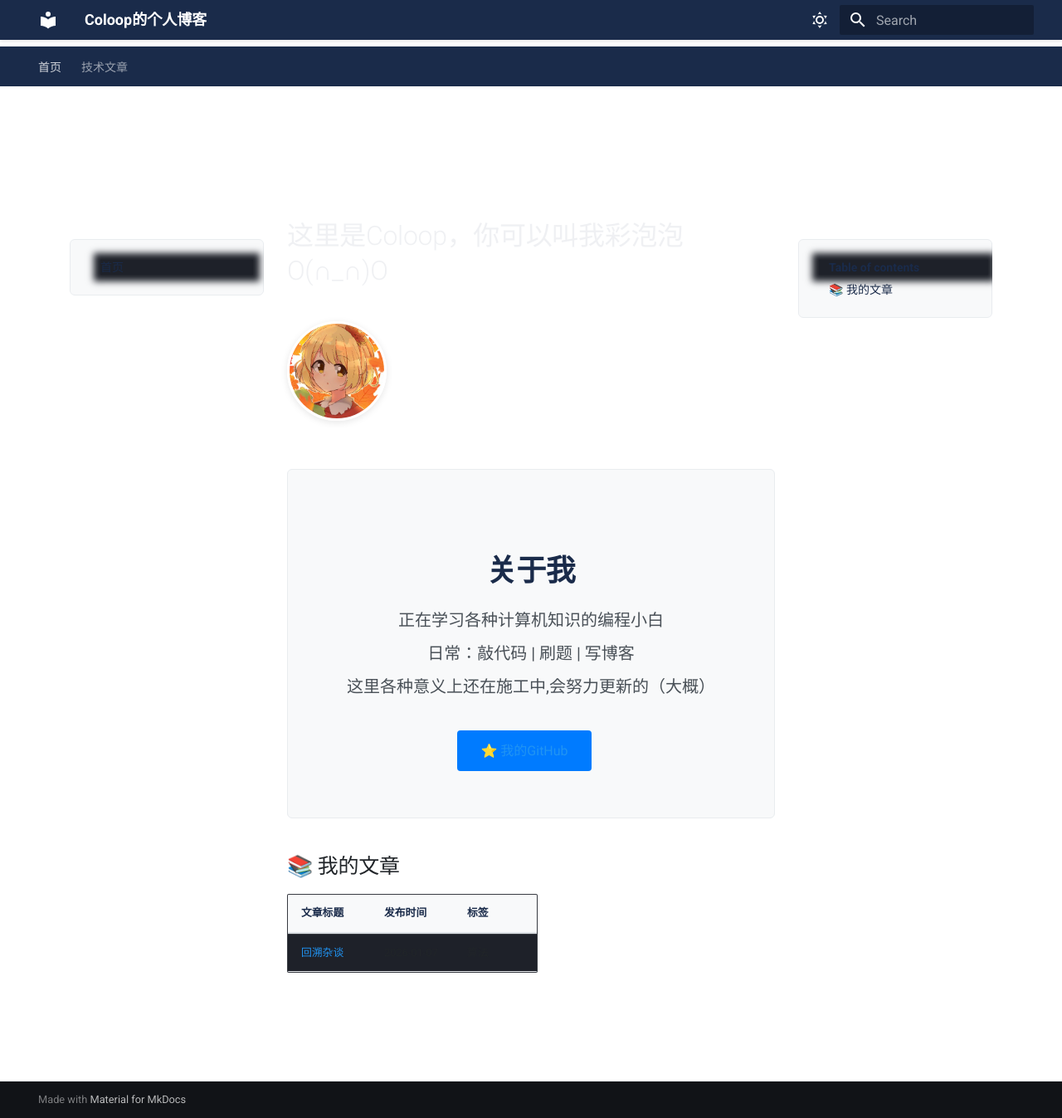
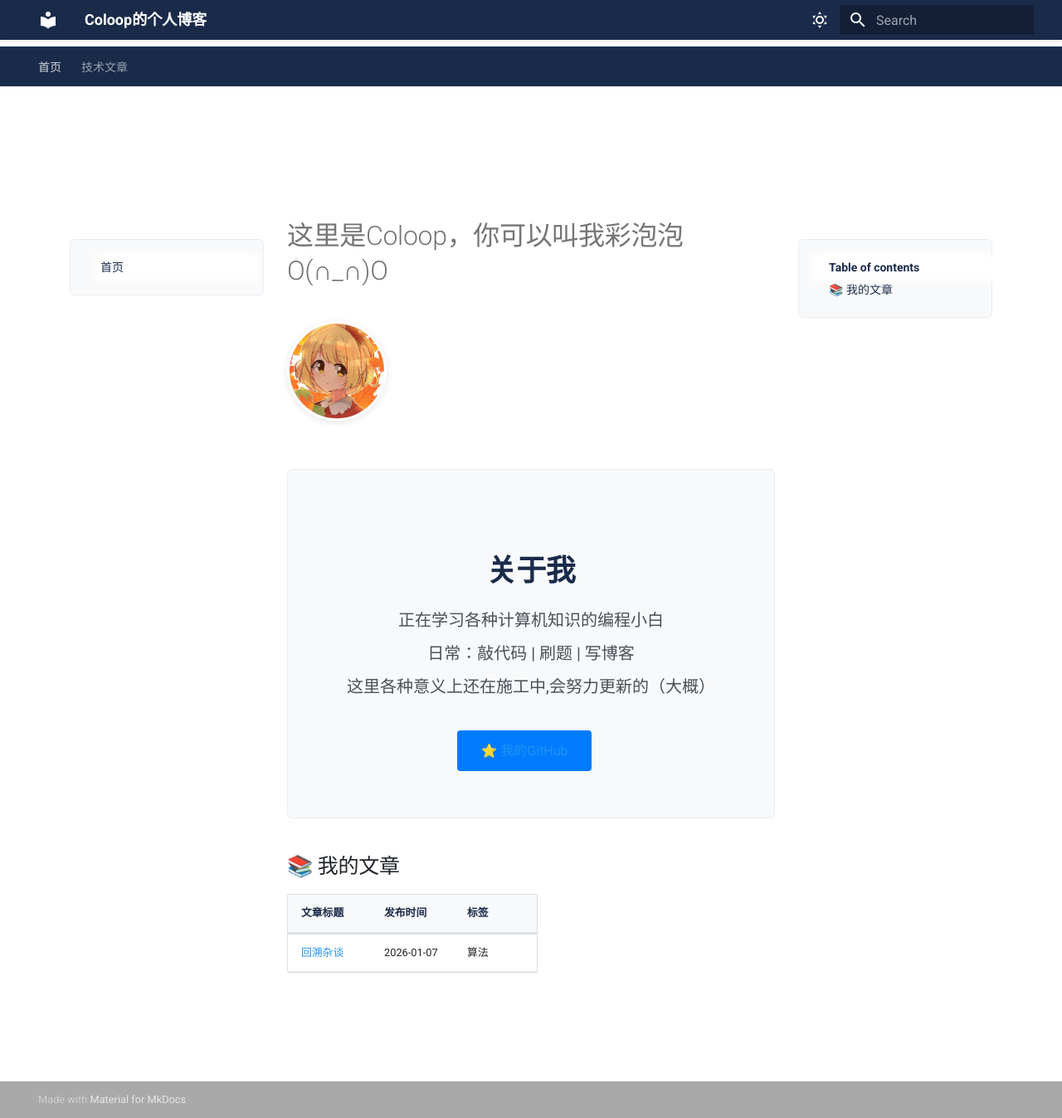
Before and after one commit to coloosp/mkdocs-site, an MkDocs documentation site: the page built from docs/index.md, in a window 1280 px wide and 1347 px high. Shown: the whole window at 83% size. Built offline with MkDocs 1.6.1 and Material for MkDocs 9.7.7, drawn with Linux system fonts in a browser that asks for light colours.

Commit message:
网页修改

```diff
--- a/mkdocs.yml
+++ b/mkdocs.yml
@@ -1,41 +1,39 @@
-# ========== 必配项，修复site_name报错，必须保留 ==========
+# 必配项 不变
 site_name: Coloop的个人博客
 
-# ========== 你的导航配置，不变 ==========
+# 你的导航配置 完全不变
 nav:
   - 首页: index.md
   - 技术文章:
     - 回溯杂谈: articles/backtrack.md
 
-# ========== 你想要的主题配置【完整保留+删了无效配置】核心！深蓝色固定导航 ==========
+# ========== 只改这里！核心修复：恢复明亮模式 + 深蓝导航 ==========
 theme:
   name: material
-  # 强制导航栏为深蓝色（覆盖默认样式，你的原版配置，完美）
   palette:
-    - scheme: slate  # 用slate深色框架，保证导航栏底色是深蓝
-      primary: blue  # 深蓝色主色调（和参考站一致的蓝）
-      accent: light blue
+    - scheme: default  # ☑️ 改回【明亮模式】核心！恢复你喜欢的浅白底色
+      primary: blue    # ☑️ 导航栏强制用「标准深蓝色」（和你参考站一致）
+      accent: blue     # ☑️ 按钮/强调色也用同色系蓝色，不冲突
       toggle:
         icon: material/weather-sunny
-        name: 切换到亮色模式
-  # 开启导航栏固定+完整功能，你的原版配置
+        name: 切换到暗色模式
+  # 你的功能保留不变（固定导航+所有好用的功能）
   features:
-    - content.code.copy   # 代码一键复制
-    - navigation.tabs     # 顶部标签导航
-    - navigation.sections # 侧边栏分组折叠
-    - navigation.top      # 返回顶部按钮
-    - toc.follow          # 侧边栏目录跟随
-    - header.fixed        # 导航栏固定在顶部 ✅ 重点要的
-    - header.autohide     # 滚动时导航栏自动隐藏（可选，保留）
-  # github图标，不变
+    - content.code.copy
+    - navigation.tabs
+    - navigation.sections
+    - navigation.top
+    - toc.follow
+    - header.fixed     # ☑️ 导航栏固定在顶部（你要的效果，保留）
+    # 删掉 header.autohide ！避免导航栏滚动消失，体验更好
+  # github图标 不变
   icon:
     repo: fontawesome/brands/github
 
-# ========== 你的自定义CSS（深蓝导航样式），不变 ==========
+# ========== 下面所有配置 完全不变！你的CSS原封不动 ==========
 extra_css:
   - stylesheets/extra.css
 
-# ========== markdown扩展，不变 ==========
 markdown_extensions:
   - pymdownx.highlight:
       anchor_linenums: true
@@ -44,7 +42,6 @@ markdown_extensions:
   - pymdownx.inlinehilite
   - pymdownx.snippets
 
-# ========== 中文搜索插件，不变 ==========
 plugins:
   - search:
       lang: zh
```
